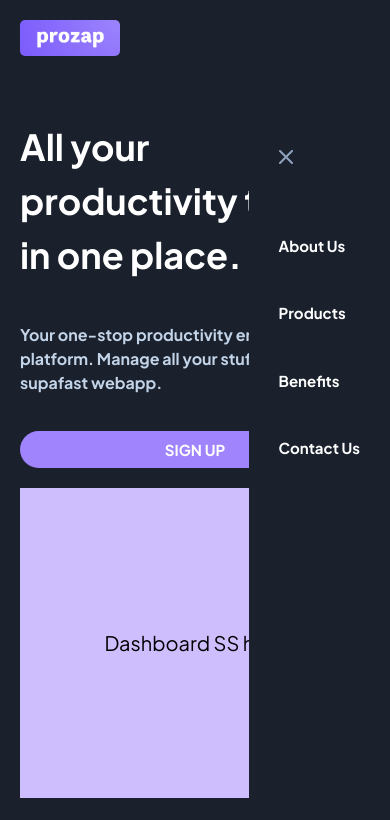
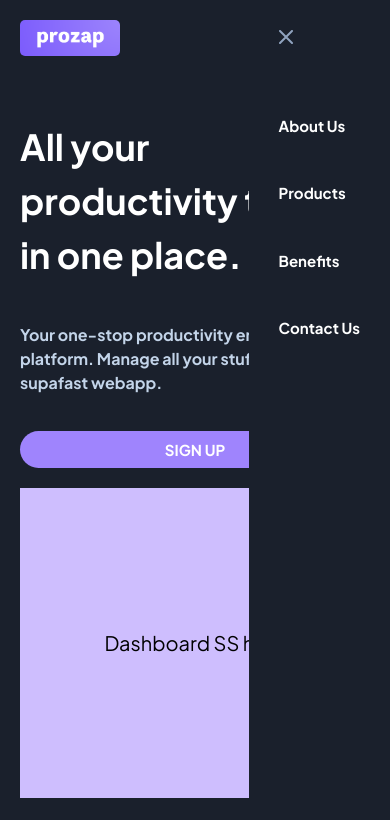
Before and after one commit to jazzcodes/ProductivityZap, a website built with webpack: page index.html in a window 390 px wide. Both pictures are taken after a click on the picture 345 px from the left and 45 px from the top of the page. Shown: the top 820 px of the page. Built offline with nearby package versions, Linux system fonts and the light colour scheme.

Commit message:
fix: mobile menu 2.0

```diff
--- a/styles.scss
+++ b/styles.scss
@@ -505,8 +505,8 @@ body {
     gap: 5rem;
     list-style: none;
     padding: 3rem;
-    position: fixed;
-    top: 12rem;
+    position: absolute;
+    top: 0rem;
     right: 0rem;
     background-color: $bg-color;
     height: 100vh;
@@ -907,7 +907,7 @@ main {
         align-items: flex-start;
         position: absolute;
         left: 0;
-        top: 0;
+        top: 12rem;
         background-color: $secondary-700;
         height: 100vh;
         z-index: 1;
```
Also changed, not shown: css/styles.css.
